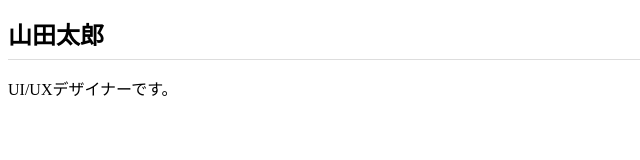
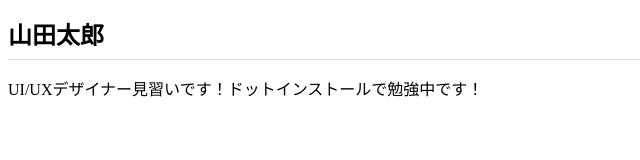
Before and after one commit to keigo721/dotinstall.github.io, a plain HTML site: page index.html in a window 1280 px wide. Shown: the whole page, without its empty margins (0-640 px from the left). Drawn offline with Linux system fonts and the light colour scheme.

Commit message:
Add files via upload

```diff
--- a/index.html
+++ b/index.html
@@ -7,6 +7,6 @@
 </head>
 <body>
 	<h1>山田太郎</h1>
-	<p>UI/UXデザイナーです。</p>
+	<p>UI/UXデザイナー見習いです！ドットインストールで勉強中です！</p>
 </body>
 </html>
```
